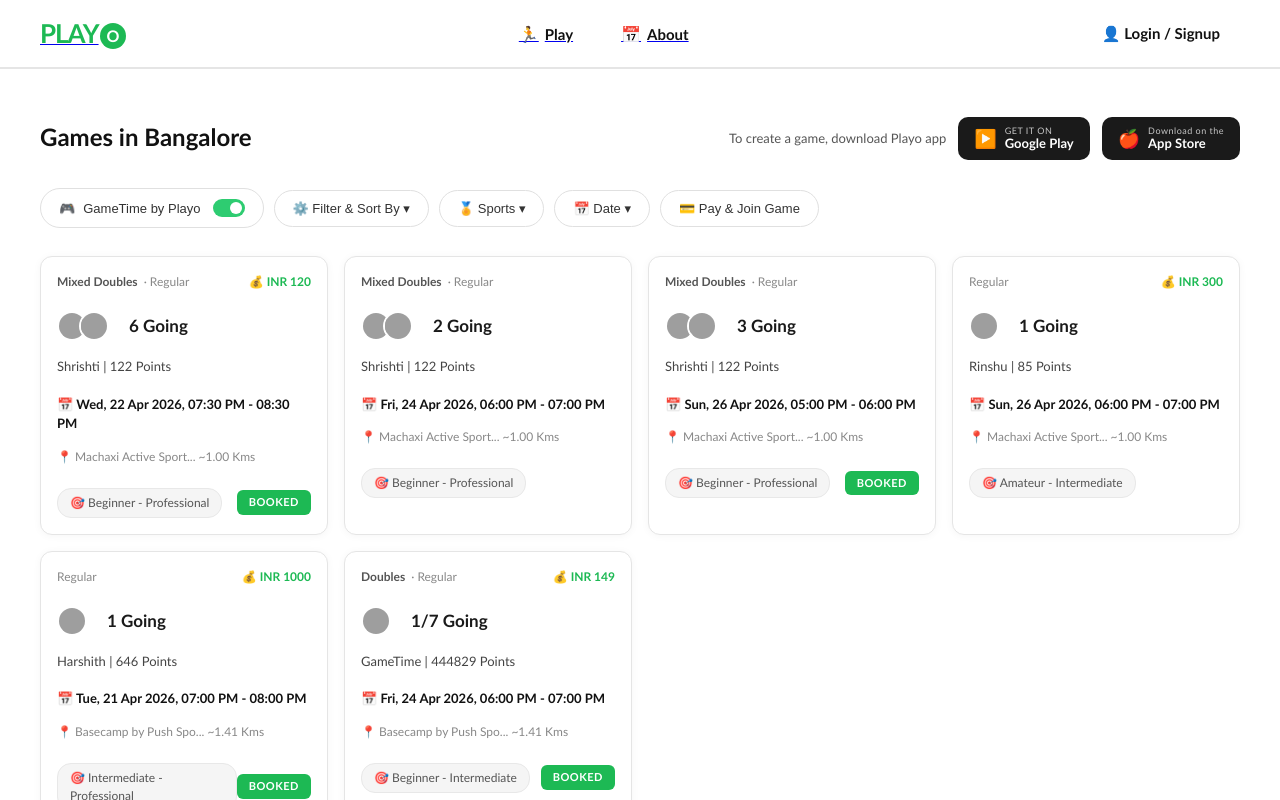
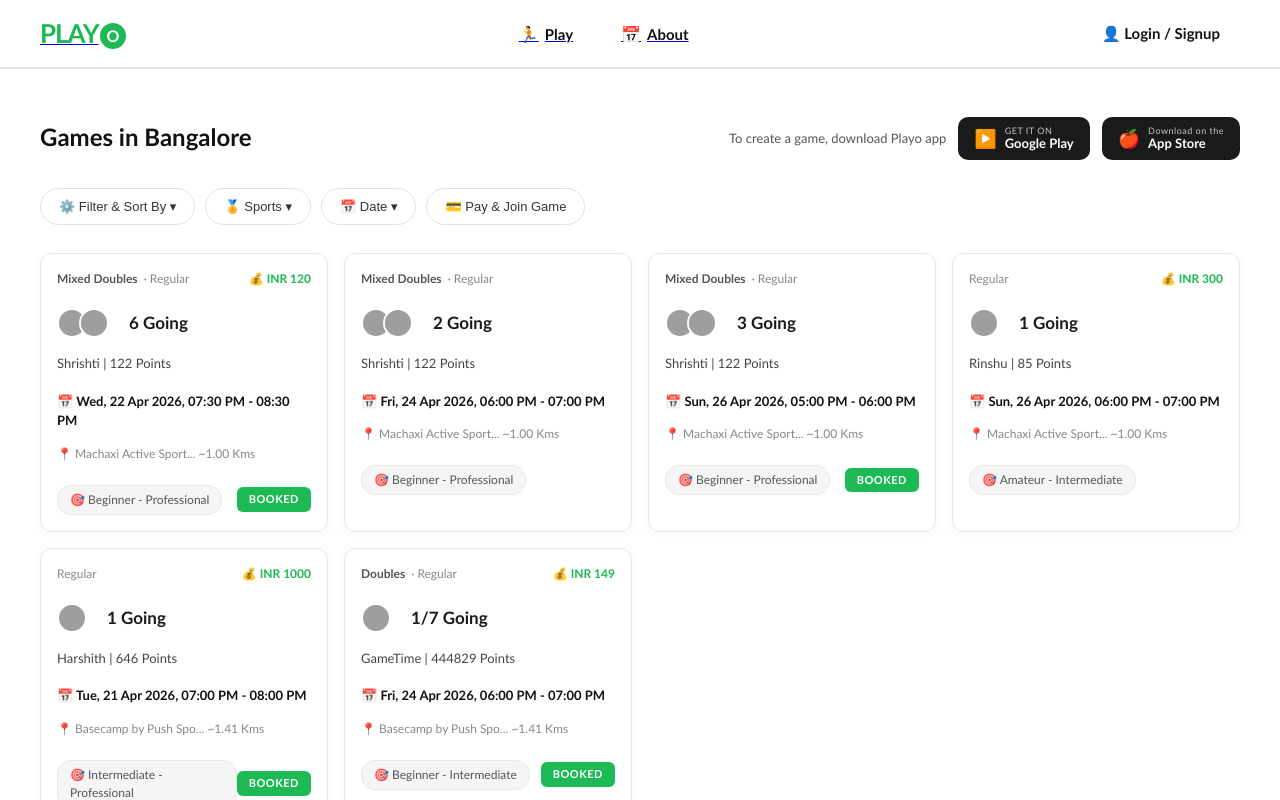
Before and after one commit to Manas-Sandhu/Playo-Clone-using-React, a React (Vite) app: page /Play in a window 1280 px wide. Shown: the top 800 px of the page. Built offline with nearby package versions, Linux system fonts and the light colour scheme; grey boxes are pictures that could not be loaded.

Commit message:
Fixing filter bugs

```diff
--- a/src/components2/Part3.jsx
+++ b/src/components2/Part3.jsx
@@ -527,11 +527,6 @@
 
       {/* Filter Bar */}
       <div className="filter-bar">
-        <button className="filter-toggle">
-          <span>🎮</span> GameTime by Playo
-          <span className="toggle-switch"></span>
-        </button>
-
         <button
           className="filter-btn"
           onClick={() => setShowFilterModal(true)}
```
